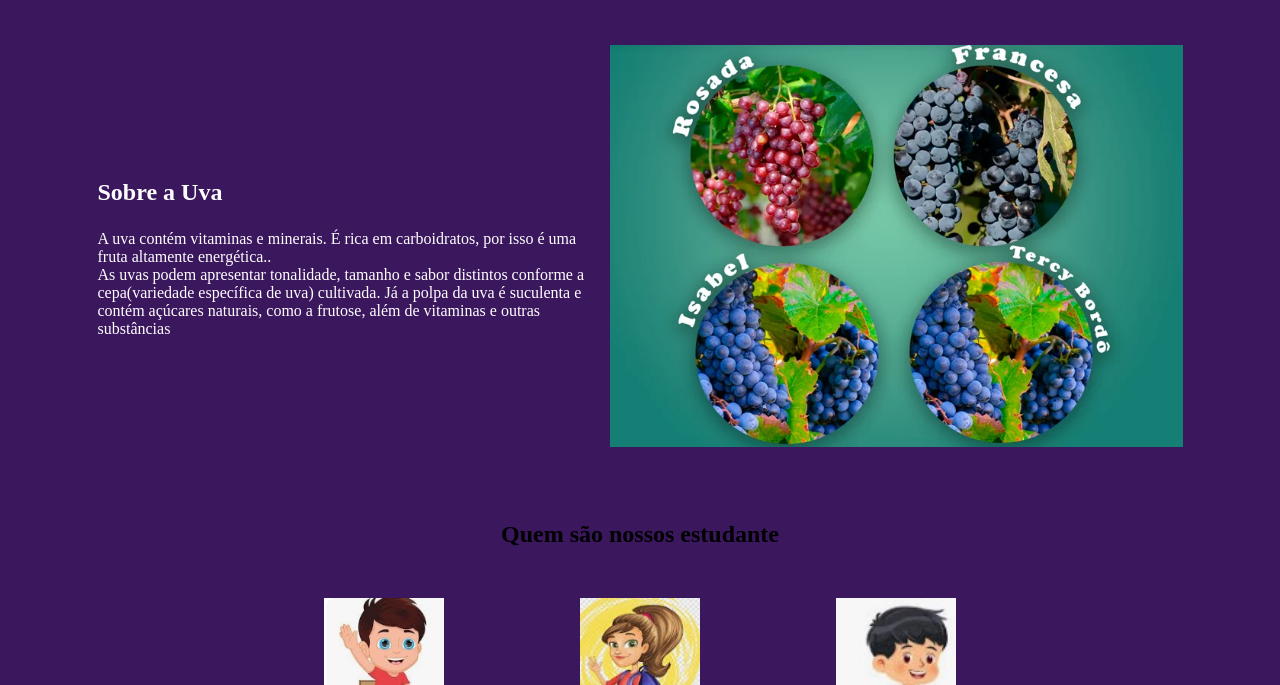
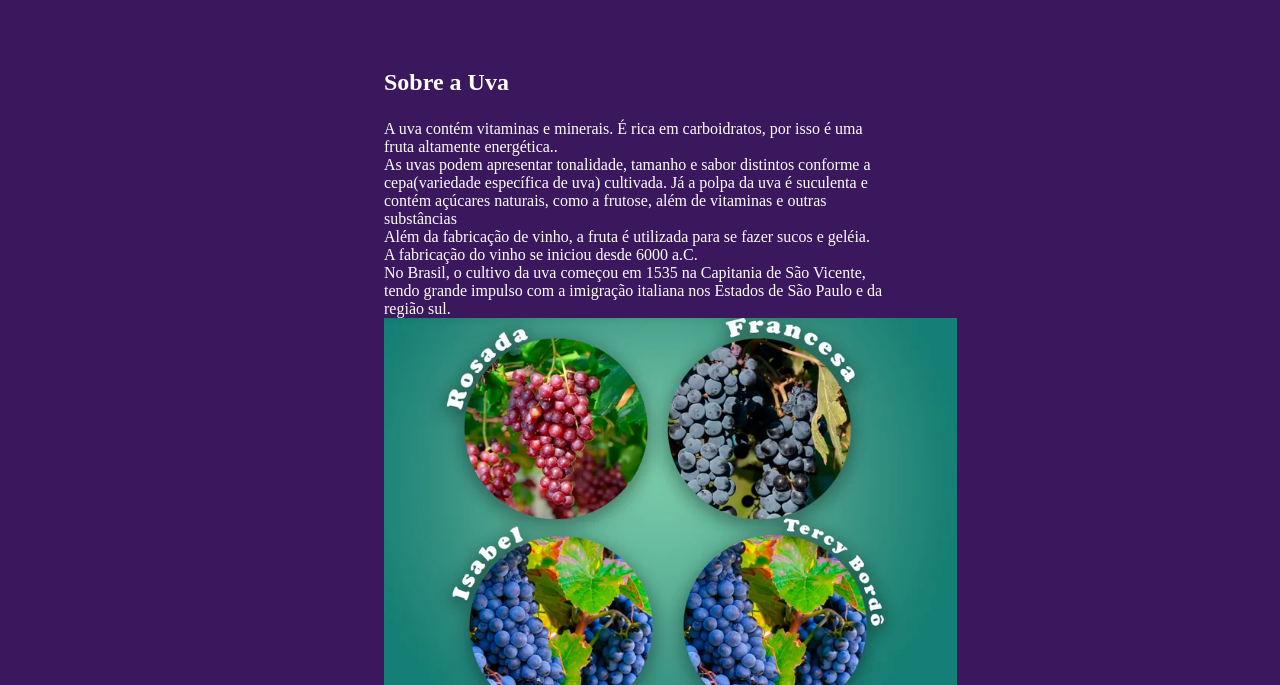
Before and after one commit to keziaschastalo/projeto-agrinho-, a plain HTML site: page index.html in a window 1280 px wide. Shown: the part 115-800 px from the top of the page. Drawn offline with Linux system fonts and the light colour scheme.

Commit message:
Add files via upload

```diff
--- a/index.html
+++ b/index.html
@@ -20,8 +20,11 @@
         <h2 class="escola-titulo">Sobre a Uva</h2>
         <p class="escola-texto-um">A uva contém vitaminas e minerais. É rica em carboidratos, por isso é uma fruta altamente energética..</p>
         <p class="escola-texto-dois"> As uvas podem apresentar tonalidade, tamanho e sabor distintos conforme a cepa(variedade específica de uva) cultivada. Já a polpa da uva é suculenta e contém açúcares naturais, como a frutose, além de vitaminas e outras substâncias  </p>
-    </div>
-    <img class="uva-imagem" src="uva.png" alt="uva">
+        <p class=escola-texto-tres> Além da fabricação de vinho, a fruta é utilizada para se fazer sucos e geléia.</p>
+        <p class="escola-texto-quatro"> A fabricação do vinho se iniciou desde 6000 a.C.
+        <P class="escola-texto-cinco" > No Brasil, o cultivo da uva começou em 1535 na Capitania de São Vicente, tendo grande impulso com a imigração italiana nos Estados de São Paulo e da região sul.</p>
+
+            <img class="uva-imagem" src="uva.png" alt="uva">
     </section>
     <section class="estudante">
         <h2 class="estudante-titlo"> Quem são nossos estudante</h2>
```
